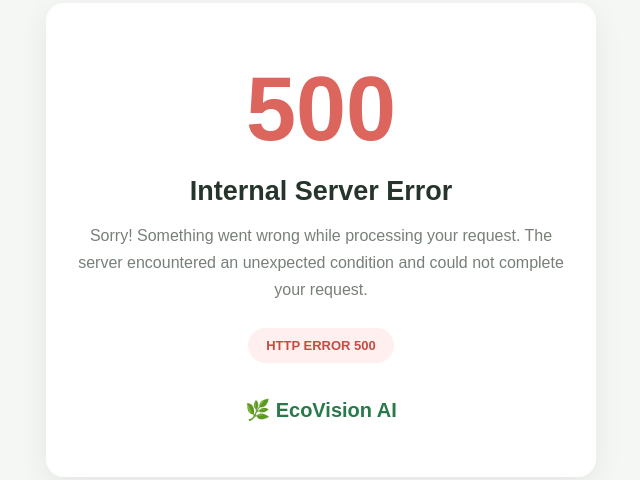
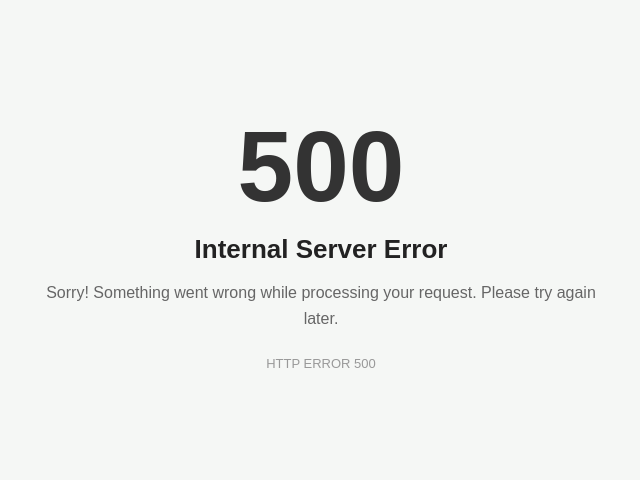
Before and after one commit to swarnotech/Eco-Vision-AI, a plain HTML site: page templates/500.html in a window 1280 px wide. Shown: the part 160-640 px from the top of the page, without its empty margins (319-959 px from the left). Drawn offline with Linux system fonts and the light colour scheme.

Commit message:
Update 500.html

```diff
--- a/templates/500.html
+++ b/templates/500.html
@@ -4,8 +4,7 @@
 <head>
     <meta charset="UTF-8">
     <meta name="viewport" content="width=device-width, initial-scale=1.0">
-    <title>500 - Internal Server Error | EcoVision AI</title>
-
+    <title>500 - Internal Server Error</title>
     <style>
         * {
             margin: 0;
@@ -16,83 +15,54 @@
         body {
             font-family: Arial, sans-serif;
             background: #f5f7f5;
-            color: #26352b;
             min-height: 100vh;
             display: flex;
+            justify-content: center;
             align-items: center;
-            justify-content: center;
+            text-align: center;
             padding: 20px;
         }
 
         .error-container {
-            background: white;
             max-width: 550px;
-            width: 100%;
-            padding: 55px 30px;
-            text-align: center;
-            border-radius: 18px;
-            box-shadow: 0 8px 30px rgba(0,0,0,0.07);
-        }
-
-        .error-code {
-            font-size: 90px;
-            font-weight: bold;
-            color: #dc665d;
-            margin-bottom: 15px;
         }
 
         h1 {
-            font-size: 27px;
+            font-size: 100px;
+            color: #333;
+            margin-bottom: 10px;
+        }
+
+        h2 {
+            font-size: 26px;
+            color: #222;
             margin-bottom: 15px;
         }
 
         p {
-            color: #778078;
-            line-height: 1.7;
             font-size: 16px;
+            color: #666;
+            line-height: 1.6;
         }
 
-        .error-label {
-            display: inline-block;
+        .error-code {
             margin-top: 25px;
-            padding: 10px 18px;
-            background: #fff0ef;
-            color: #c44c43;
-            border-radius: 30px;
             font-size: 13px;
-            font-weight: bold;
-        }
-
-        .brand {
-            margin-top: 35px;
-            color: #287a4b;
-            font-size: 20px;
-            font-weight: bold;
+            color: #999;
         }
     </style>
 </head>
+<body>
 
-<body>
     <div class="error-container">
+        <h1>500</h1>
+        <h2>Internal Server Error</h2>
+        <p>
+            Sorry! Something went wrong while processing your request.
+            Please try again later.
+        </p>
+        <div class="error-code">HTTP ERROR 500</div>
+    </div>
 
-        <div class="error-code">500</div>
-
-        <h1>Internal Server Error</h1>
-
-        <p>
-            Sorry! Something went wrong while processing
-            your request. The server encountered an unexpected
-            condition and could not complete your request.
-        </p>
-
-        <div class="error-label">
-            HTTP ERROR 500
-        </div>
-
-        <div class="brand">
-            🌿 EcoVision AI
-        </div>
-
-    </div>
 </body>
 </html>
```
